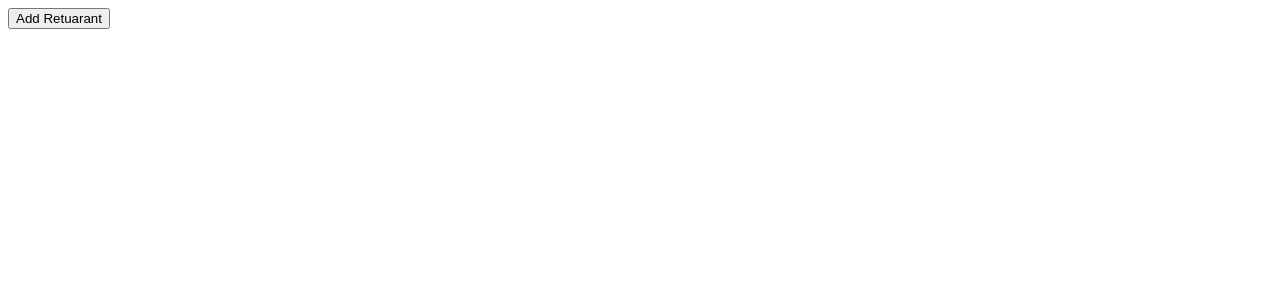
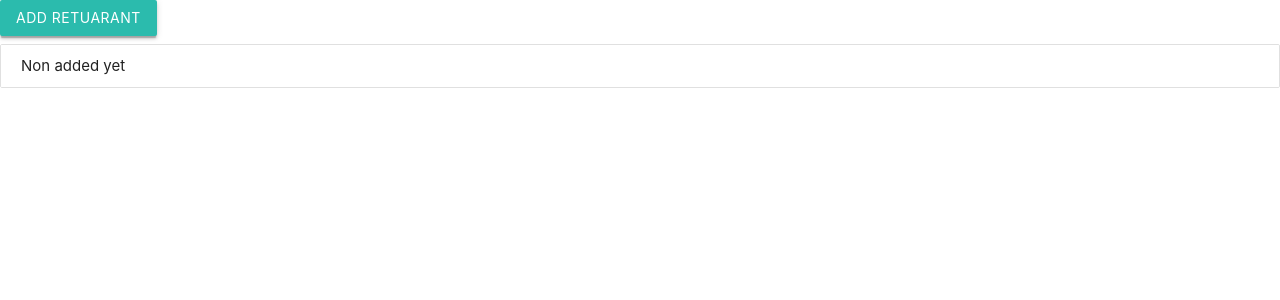
Before and after one commit to hareendras/TddReact, a React (Vite) app: page / in a window 1280 px wide. Shown: the top 300 px of the page. Built offline with nearby package versions, Linux system fonts and the light colour scheme.

Commit message:
styles added

```diff
--- a/index.html
+++ b/index.html
@@ -7,9 +7,16 @@
     <meta http-equiv="X-UA-Compatible" content="ie=edge">
     <title>TDD React</title>
 
+    <!-- Import Google Icon Font -->
+  <link href="http://fonts.googleapis.com/icon?family=Material+Icons" rel="stylesheet">
+  <!-- Import materialize.css -->
+  <link rel="stylesheet" href="https://cdnjs.cloudflare.com/ajax/libs/materialize/1.0.0/css/materialize.min.css">
+
+
 </head>
 
 <body>
+    <script src="https://cdnjs.cloudflare.com/ajax/libs/materialize/1.0.0/js/materialize.min.js"></script>
 
     <div id="root"></div>
     <script src="src/main.js"></script>
--- a/package.json
+++ b/package.json
@@ -35,7 +35,8 @@
     },
     "dependencies": {
         "react": "^16.8.6",
-        "react-dom": "^16.8.6"
+        "react-dom": "^16.8.6",
+        "react-materialize": "^3.3.1"
     },
     "jest": {
         "setupFilesAfterEnv": [
--- a/src/NewRestuarantForm.js
+++ b/src/NewRestuarantForm.js
@@ -1,4 +1,5 @@
 import React, { Component } from "react";
+import { Button } from "react-materialize";
 
 export default class NewRestuarantForm extends Component {
   state = { inputText: "" };
@@ -21,9 +22,9 @@ export default class NewRestuarantForm extends Component {
           onChange={this.handleTextChange}
           data-test="newRetuarantName"
         />
-        <button data-test="saveNewRestuarantButton" onClick={this.handleSave}>
+        <Button data-test="saveNewRestuarantButton" onClick={this.handleSave}>
           Save
-        </button>
+        </Button>
       </div>
     );
   }
--- a/src/ResturantList.js
+++ b/src/ResturantList.js
@@ -1,12 +1,17 @@
 import React from "react";
+import { Collection, CollectionItem } from "react-materialize";
 
 const ResturantList = ({ restuarants }) => {
   return (
-    <ul>
-      {restuarants.map(restuarantName => (
-        <li key={restuarantName}>{restuarantName}</li>
-      ))}
-    </ul>
+    <Collection hearder="Restuarants">
+      {restuarants.length === 0 ? (
+        <CollectionItem>Non added yet</CollectionItem>
+      ) : (
+        restuarants.map(restuarantName => (
+          <CollectionItem key={restuarantName}>{restuarantName}</CollectionItem>
+        ))
+      )}
+    </Collection>
   );
 };
 
--- a/src/ResturantListPage.js
+++ b/src/ResturantListPage.js
@@ -1,6 +1,7 @@
 import React, { Component } from "react";
 import NewResturantForm from "./NewRestuarantForm";
 import RestuarantList from "./ResturantList";
+import { Button } from "react-materialize";
 
 export default class ResturantListPage extends Component {
   state = { restuarantNames: [], showNewResturantForm: false };
@@ -18,12 +19,12 @@ export default class ResturantListPage extends Component {
     const { restuarantNames, showNewResturantForm } = this.state;
     return (
       <div>
-        <button
+        <Button
           data-test="addRestuarantButton"
           onClick={this.handleShowNewResturantForm}
         >
           Add Retuarant
-        </button>
+        </Button>
         {showNewResturantForm ? (
           <NewResturantForm onSave={this.handleAddReturant} />
         ) : null}
```
Also changed, not shown: 2 other files (tests, documents, lock files or other folders).
